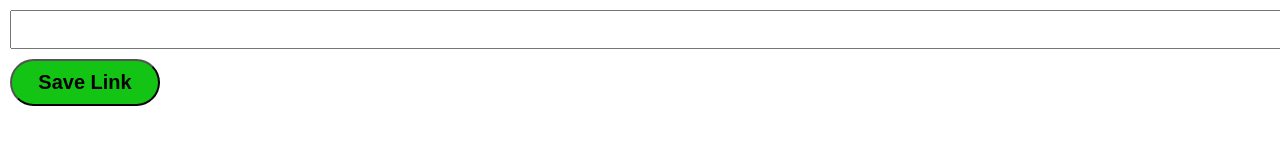
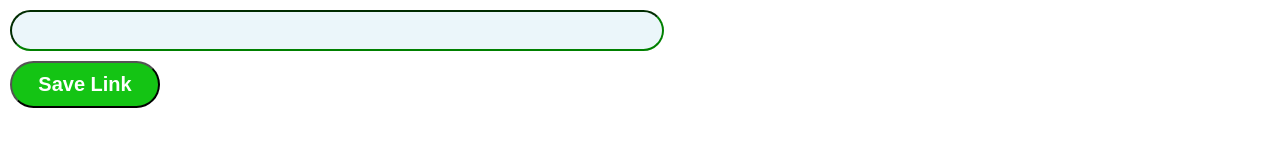
Before and after one commit to MrrTahoo/ChromeExtension, a plain HTML site: page index.html in a window 1280 px wide. Drawn offline with Linux system fonts and the light colour scheme.

Commit message:
EventListeners added

```diff
--- a/assests/css/style.css
+++ b/assests/css/style.css
@@ -4,11 +4,17 @@ body{
     font-family: Arial, Helvetica, sans-serif;
 }
 
-#input-el{
-    width: 100%;
+#input{
+    width: 50%;
     padding: 10px;
     margin-bottom: 10px;
+    border-radius: 50px;
+    background-color: rgb(235, 246, 250);
+    border-color: green;
+    font-size: 15px;
+    font-weight: 700;
 }
+
 #input-btn{
     padding: 10px;
     width: 150px;
@@ -16,4 +22,5 @@ body{
     font-size: 20px;
     font-weight: 700;
     border-radius: 40px;
+    color: white;
 }
--- a/assests/js/script.js
+++ b/assests/js/script.js
@@ -1 +1,5 @@
-console.log("Hey")
+var inputBtnClicked = document.getElementById("input-btn")
+
+inputBtnClicked.addEventListener("click",function(){
+    console.log("btn");
+})
--- a/index.html
+++ b/index.html
@@ -5,11 +5,12 @@
     <meta http-equiv="X-UA-Compatible" content="IE=edge">
     <meta name="viewport" content="width=device-width, initial-scale=1.0">
     <link rel="stylesheet" href="/assests/css/style.css">
-    <script src="assests/js/script.js"></script>
+
     <title>Lead Tracker</title>
 </head>
 <body>
-    <input type="text" name="" id="input-el"><br>
+    <input type="text" name="" id="input"><br>
     <button id="input-btn">Save Link</button>
+    <script src="assests/js/script.js"></script>
 </body>
 </html>
```
